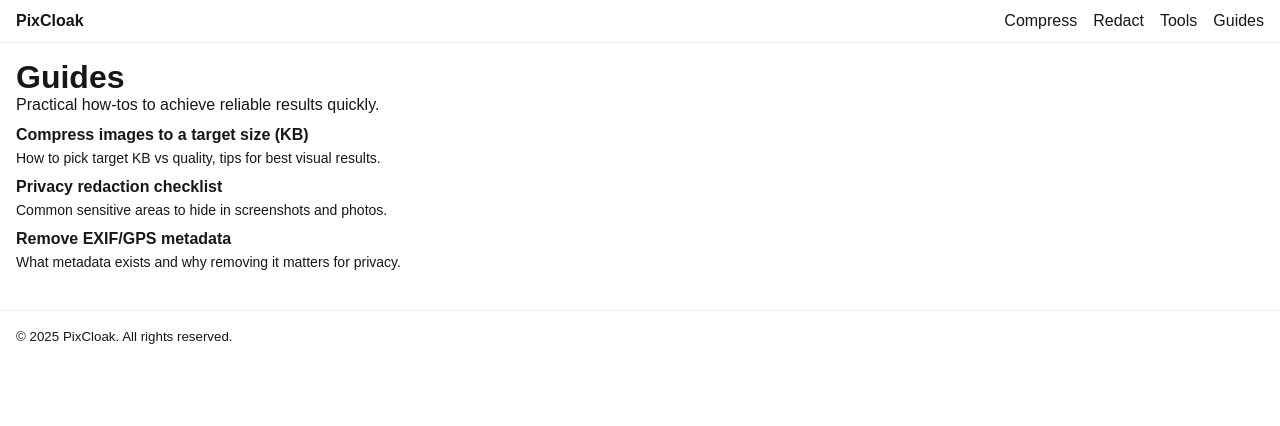
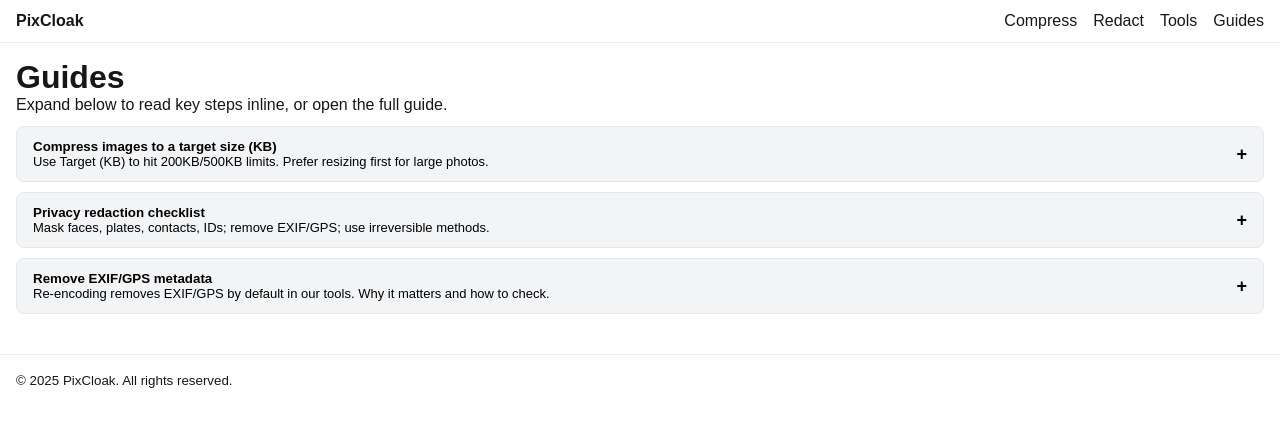
Before and after one commit to LeeJinMing/PixCloak, a Next.js app: page /guides in a window 1280 px wide. Shown: the top 426 px of the page. Built offline with nearby package versions, Linux system fonts and the light colour scheme; no server answers.

Commit message:
feat(guides): switch to inline expandable (+/-) items with summaries and links

```diff
--- a/app/guides/page.tsx
+++ b/app/guides/page.tsx
@@ -1,26 +1,94 @@
+"use client";
+import { useState } from 'react';
+
 export default function GuidesPage() {
-  const guides = [
-    { href: '/guides/compress-to-target-kb', title: 'Compress images to a target size (KB)', desc: 'How to pick target KB vs quality, tips for best visual results.' },
-    { href: '/guides/redaction-checklist', title: 'Privacy redaction checklist', desc: 'Common sensitive areas to hide in screenshots and photos.' },
-    { href: '/guides/exif-gps-removal', title: 'Remove EXIF/GPS metadata', desc: 'What metadata exists and why removing it matters for privacy.' },
+  const items = [
+    {
+      href: '/guides/compress-to-target-kb',
+      title: 'Compress images to a target size (KB)',
+      summary: 'Use Target (KB) to hit 200KB/500KB limits. Prefer resizing first for large photos.',
+      content: (
+        <div>
+          <ol>
+            <li>Open <a href="/compress?kb=200">/compress?kb=200</a> or <a href="/compress?kb=500">/compress?kb=500</a></li>
+            <li>Drag images in, click Compress, then Download ZIP.</li>
+          </ol>
+          <ul>
+            <li>Target size is approximate (binary search); usually within a few KB.</li>
+            <li>For smaller sizes, reduce resolution or lower quality.</li>
+          </ul>
+          <a className="pill" href="/guides/compress-to-target-kb">Open full guide</a>
+        </div>
+      ),
+    },
+    {
+      href: '/guides/redaction-checklist',
+      title: 'Privacy redaction checklist',
+      summary: 'Mask faces, plates, contacts, IDs; remove EXIF/GPS; use irreversible methods.',
+      content: (
+        <div>
+          <ul>
+            <li>Cover faces, license plates, phone/email/address, QR codes.</li>
+            <li>Remove EXIF/GPS.</li>
+            <li>Keep safety margins; prefer solid/pixelate (irreversible).</li>
+          </ul>
+          <a className="pill" href="/guides/redaction-checklist">Open full guide</a>
+        </div>
+      ),
+    },
+    {
+      href: '/guides/exif-gps-removal',
+      title: 'Remove EXIF/GPS metadata',
+      summary: 'Re‑encoding removes EXIF/GPS by default in our tools. Why it matters and how to check.',
+      content: (
+        <div>
+          <ol>
+            <li>Open <a href="/redact">/redact</a> or <a href="/compress">/compress</a></li>
+            <li>Export as JPG – EXIF/GPS will be removed automatically.</li>
+          </ol>
+          <a className="pill" href="/guides/exif-gps-removal">Open full guide</a>
+        </div>
+      ),
+    },
   ];
+
+  function Item({ title, summary, content }: { title: string; summary: string; content: JSX.Element }) {
+    const [open, setOpen] = useState(false);
+    return (
+      <div>
+        <button onClick={() => setOpen(v => !v)} aria-expanded={open}
+          style={{ width: '100%', textAlign: 'left', background: '#f3f4f6', border: '1px solid #e5e7eb', borderRadius: 8, padding: '12px 16px', display: 'flex', alignItems: 'center', justifyContent: 'space-between', cursor: 'pointer', fontWeight: 700 }}>
+          <span>
+            {title}
+            <div className="text-muted" style={{ fontSize: 13, fontWeight: 400 }}>{summary}</div>
+          </span>
+          <span style={{ fontSize: 18, lineHeight: 1 }}>{open ? '−' : '+'}</span>
+        </button>
+        <div style={{ maxHeight: open ? 800 : 0, overflow: 'hidden', transition: 'max-height .25s ease' }}>
+          {open && (
+            <div style={{ background: '#f9fafb', border: '1px solid #e5e7eb', borderRadius: 8, padding: 12, marginTop: 8, color: '#374151' }}>
+              {content}
+            </div>
+          )}
+        </div>
+      </div>
+    );
+  }
+
   return (
     <div className="container" style={{ display: 'grid', gap: 12 }}>
       <div className="card">
         <h1>Guides</h1>
-        <p className="text-muted">Practical how‑tos to achieve reliable results quickly.</p>
+        <p className="text-muted">Expand below to read key steps inline, or open the full guide.</p>
       </div>
-      <div style={{ display: 'grid', gap: 12 }}>
-        {guides.map((g, i) => (
-          <a key={i} href={g.href} className="card" style={{ display: 'block' }}>
-            <div style={{ display: 'grid', gap: 6 }}>
-              <div style={{ fontWeight: 700 }}>{g.title}</div>
-              <div className="text-muted" style={{ fontSize: 14 }}>{g.desc}</div>
-            </div>
-          </a>
-        ))}
+      <div className="card">
+        <div style={{ display: 'grid', gap: 10 }}>
+          {items.map((it, idx) => (
+            <Item key={idx} title={it.title} summary={it.summary} content={it.content} />
+          ))}
+        </div>
       </div>
-      <script type="application/ld+json" dangerouslySetInnerHTML={{ __html: JSON.stringify({ '@context': 'https://schema.org', '@type': 'ItemList', itemListElement: guides.map((g, idx) => ({ '@type': 'ListItem', position: idx + 1, url: g.href, name: g.title })) }) }} />
+      <script type="application/ld+json" dangerouslySetInnerHTML={{ __html: JSON.stringify({ '@context': 'https://schema.org', '@type': 'ItemList', itemListElement: items.map((g, idx) => ({ '@type': 'ListItem', position: idx + 1, url: g.href, name: g.title })) }) }} />
     </div>
   );
 }
```
